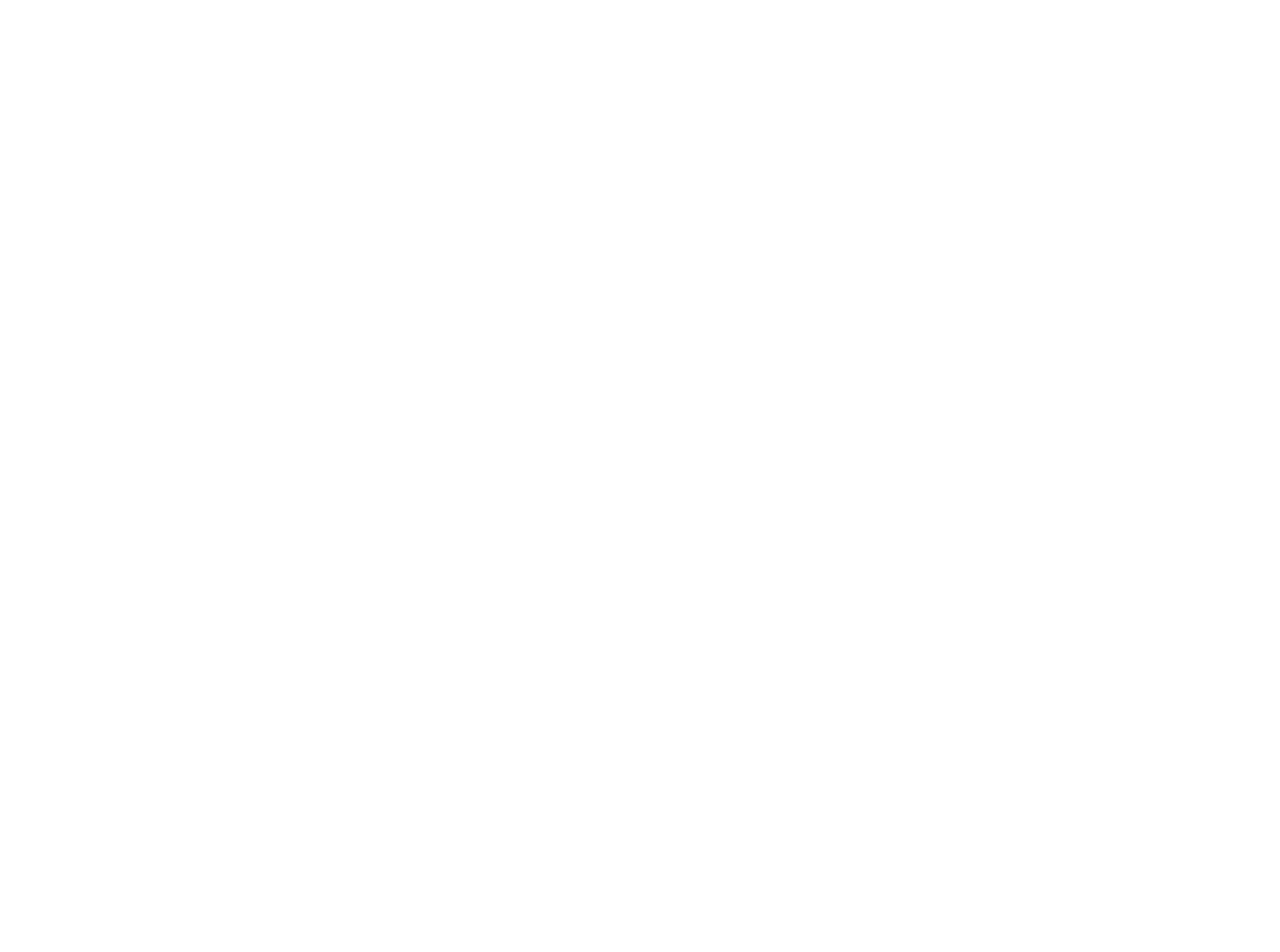
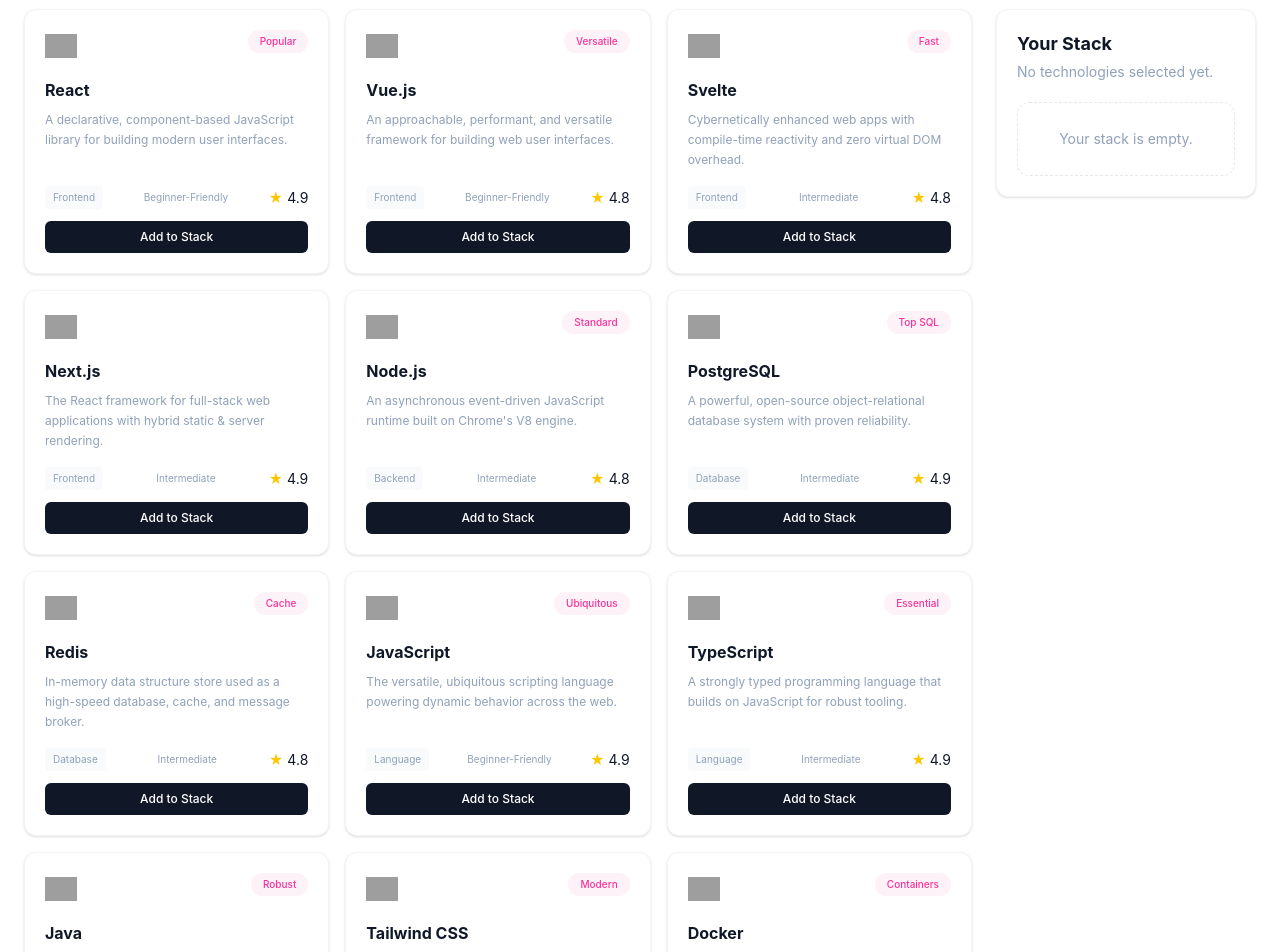
Before and after one commit to ru2ma/A05-MyAssignment-React, a React (Vite) app: page / in a window 1280 px wide. Shown: the part 980-1932 px from the top of the page. Before the commit the page ends 808 px from the top, so only its background shows below. Built offline with nearby package versions, Linux system fonts and the light colour scheme; grey boxes are pictures that could not be loaded.

Commit message:
Added technology section

```diff
--- a/src/App.tsx
+++ b/src/App.tsx
@@ -1,11 +1,13 @@
 import Navbar from "./components/Navbar";
 import Hero from "./components/Hero";
+import Technologies from "./components/technology";
 
 function App() {
   return (
     <>
       <Navbar />
       <Hero />
+       <Technologies />
     </>
   );
 }
--- /dev/null
+++ b/src/components/technology.tsx
@@ -0,0 +1,310 @@
+import { useState } from "react";
+
+type Technology = {
+  name: string;
+  description: string;
+  category: string;
+  level: string;
+  rating: number;
+  badge: string;
+  icon: string;
+};
+const technologies: Technology[] = [
+  {
+    name: "React",
+    icon: "https://cdn.simpleicons.org/react",
+    description:
+      "A declarative, component-based JavaScript library for building modern user interfaces.",
+    category: "Frontend",
+    level: "Beginner-Friendly",
+    rating: 4.9,
+    badge: "Popular",
+  },
+  {
+    name: "Vue.js",
+    icon: "https://cdn.simpleicons.org/vuedotjs",
+    description:
+      "An approachable, performant, and versatile framework for building web user interfaces.",
+    category: "Frontend",
+    level: "Beginner-Friendly",
+    rating: 4.8,
+    badge: "Versatile",
+  },
+  {
+    name: "Svelte",
+    icon: "https://cdn.simpleicons.org/svelte",
+    description:
+      "Cybernetically enhanced web apps with compile-time reactivity and zero virtual DOM overhead.",
+    category: "Frontend",
+    level: "Intermediate",
+    rating: 4.8,
+    badge: "Fast",
+  },
+  {
+    name: "Next.js",
+    icon: "https://cdn.simpleicons.org/nextdotjs",
+    description:
+      "The React framework for full-stack web applications with hybrid static & server rendering.",
+    category: "Frontend",
+    level: "Intermediate",
+    rating: 4.9,
+    badge: "",
+  },
+  {
+    name: "Node.js",
+    icon: "https://cdn.simpleicons.org/nodedotjs",
+    description:
+      "An asynchronous event-driven JavaScript runtime built on Chrome's V8 engine.",
+    category: "Backend",
+    level: "Intermediate",
+    rating: 4.8,
+    badge: "Standard",
+  },
+  {
+    name: "PostgreSQL",
+    icon: "https://cdn.simpleicons.org/postgresql",
+    description:
+      "A powerful, open-source object-relational database system with proven reliability.",
+    category: "Database",
+    level: "Intermediate",
+    rating: 4.9,
+    badge: "Top SQL",
+  },
+  {
+    name: "Redis",
+    icon: "https://cdn.simpleicons.org/redis",
+    description:
+      "In-memory data structure store used as a high-speed database, cache, and message broker.",
+    category: "Database",
+    level: "Intermediate",
+    rating: 4.8,
+    badge: "Cache",
+  },
+  {
+    name: "JavaScript",
+    icon: "https://cdn.simpleicons.org/javascript",
+    description:
+      "The versatile, ubiquitous scripting language powering dynamic behavior across the web.",
+    category: "Language",
+    level: "Beginner-Friendly",
+    rating: 4.9,
+    badge: "Ubiquitous",
+  },
+  {
+    name: "TypeScript",
+    icon: "https://cdn.simpleicons.org/typescript",
+    description:
+      "A strongly typed programming language that builds on JavaScript for robust tooling.",
+    category: "Language",
+    level: "Intermediate",
+    rating: 4.9,
+    badge: "Essential",
+  },
+  {
+    name: "Java",
+    icon: "https://cdn.simpleicons.org/openjdk",
+    description:
+      "A secure, object-oriented programming language designed for portability and scale.",
+    category: "Language",
+    level: "Intermediate",
+    rating: 4.6,
+    badge: "Robust",
+  },
+  {
+    name: "Tailwind CSS",
+    icon: "https://cdn.simpleicons.org/tailwindcss",
+    description:
+      "A utility-first CSS framework packed with classes that can be composed to build custom UI.",
+    category: "Styling",
+    level: "Beginner-Friendly",
+    rating: 4.9,
+    badge: "Modern",
+  },
+  {
+    name: "Docker",
+    icon: "https://cdn.simpleicons.org/docker",
+    description:
+      "A platform designed to build, share, and run containerized applications reliably.",
+    category: "DevOps",
+    level: "Intermediate",
+    rating: 4.9,
+    badge: "Containers",
+  },
+];
+
+function Technologies() {
+  const [selectedStack, setSelectedStack] = useState<string[]>([]);
+
+  const addToStack = (name: string) => {
+    if (!selectedStack.includes(name)) {
+      setSelectedStack([...selectedStack, name]);
+    }
+  };
+
+  const removeFromStack = (name: string) => {
+    setSelectedStack(selectedStack.filter((item) => item !== name));
+  };
+
+  const removeAll = () => {
+    setSelectedStack([]);
+  };
+
+  return (
+    <section className="border-t border-gray-100 bg-white py-20">
+      <div className="mx-auto max-w-7xl px-6">
+
+        {/* Heading */}
+        <div className="mb-8">
+          <h2 className="text-3xl font-bold text-gray-900 md:text-4xl">
+            Explore the{" "}
+            <span className="text-pink-500">Technologies</span>
+          </h2>
+
+          <p className="mt-2 text-sm text-slate-400">
+            Pick one technology per category to build your ideal stack.
+          </p>
+        </div>
+
+        <div className="grid gap-6 lg:grid-cols-[1fr_260px]">
+
+          {/* Technology Cards */}
+          <div className="grid gap-4 sm:grid-cols-2 xl:grid-cols-3">
+            {technologies.map((tech) => (
+              <div
+                key={tech.name}
+                className="flex min-h-[245px] flex-col rounded-xl border border-gray-100 bg-white p-5 shadow-sm transition hover:-translate-y-1 hover:shadow-md"
+              >
+                {/* Top */}
+                <div className="flex items-start justify-between">
+                  <img src={tech.icon}
+                  alt={`${tech.name} logo`}
+                  className="h-8 w-8 object-contain"
+                  />
+
+                  {tech.badge && (
+                    <span className="rounded-full bg-pink-50 px-3 py-1 text-[10px] font-medium text-pink-500">
+                      {tech.badge}
+                    </span>
+                  )}
+                </div>
+
+                <h3 className="mt-4 text-base font-bold text-gray-900">
+                  {tech.name}
+                </h3>
+
+                <p className="mt-2 flex-1 text-xs leading-5 text-slate-400">
+                  {tech.description}
+                </p>
+
+                {/* Info */}
+                <div className="mt-4 flex items-center justify-between text-[10px] text-slate-400">
+                  <span className="rounded bg-gray-50 px-2 py-1">
+                    {tech.category}
+                  </span>
+
+                  <span>{tech.level}</span>
+
+                  <span className="text-sm">
+                    <span className="text-yellow-400">★</span>{" "}
+                    <span className="text-gray-900">{tech.rating}</span>
+                    </span>
+                </div>
+
+                {/* Add Button */}
+                <button
+                  onClick={() => addToStack(tech.name)}
+                  disabled={selectedStack.includes(tech.name)}
+                  className="mt-3 w-full rounded-md bg-gray-900 py-2 text-xs font-medium text-white transition hover:bg-gray-800 disabled:cursor-not-allowed disabled:opacity-50"
+                >
+                  {selectedStack.includes(tech.name)
+                    ? "Added to Stack"
+                    : "Add to Stack"}
+                </button>
+              </div>
+            ))}
+          </div>
+
+          {/* Your Stack */}
+<div className="h-fit rounded-xl border border-gray-100 bg-white p-5 shadow-sm">
+  <h3 className="text-lg font-bold text-gray-900">
+    Your Stack
+  </h3>
+
+  <p className="mt-1 text-sm text-slate-400">
+    {selectedStack.length === 0
+      ? "No technologies selected yet."
+      : `${selectedStack.length} Technology${
+          selectedStack.length > 1 ? "s" : ""
+        } Selected`}
+  </p>
+
+  {/* Stack Items / Empty State */}
+  {selectedStack.length === 0 ? (
+    <div className="mt-5 flex h-[74px] items-center justify-center rounded-xl border border-dashed border-gray-200">
+      <p className="text-sm text-slate-400">
+        Your stack is empty.
+      </p>
+    </div>
+  ) : (
+    <div className="mt-5 space-y-2">
+      {selectedStack.map((item) => {
+        const technology = technologies.find(
+          (tech) => tech.name === item
+        );
+
+        return (
+          <div
+            key={item}
+            className="flex items-center justify-between rounded-lg border border-gray-200 px-3 py-2.5"
+          >
+            <div className="flex items-center gap-3">
+              {/* Technology Icon */}
+              <img
+                src={technology?.icon}
+                alt={`${item} logo`}
+                className="h-8 w-8 object-contain"
+              />
+
+              {/* Technology Name */}
+              <div>
+                <p className="text-xs font-bold text-gray-900">
+                  {item}
+                </p>
+
+                <p className="text-[9px] text-slate-400">
+                  {technology?.category}
+                </p>
+              </div>
+            </div>
+
+            {/* Remove */}
+            <button
+              onClick={() => removeFromStack(item)}
+              className="text-2xl font-light text-slate-400 transition hover:text-red-400"
+            >
+              ×
+            </button>
+          </div>
+        );
+      })}
+    </div>
+  )}
+
+  {/* Remove All */}
+  {selectedStack.length > 0 && (
+  <button
+    onClick={removeAll}
+    className="mt-5 w-full rounded-lg border border-red-200 py-2 text-sm font-semibold text-red-500 transition hover:bg-red-50"
+    >
+    Remove All
+    </button>
+    )}
+    </div>
+
+        </div>
+      </div>
+    </section>
+  );
+}
+
+export default Technologies;
```
